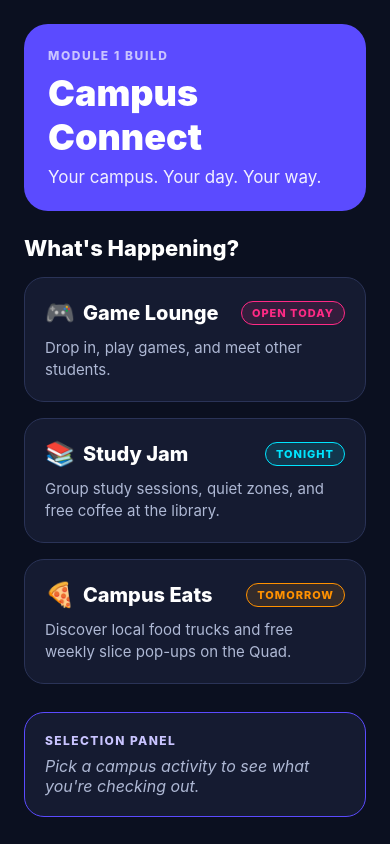
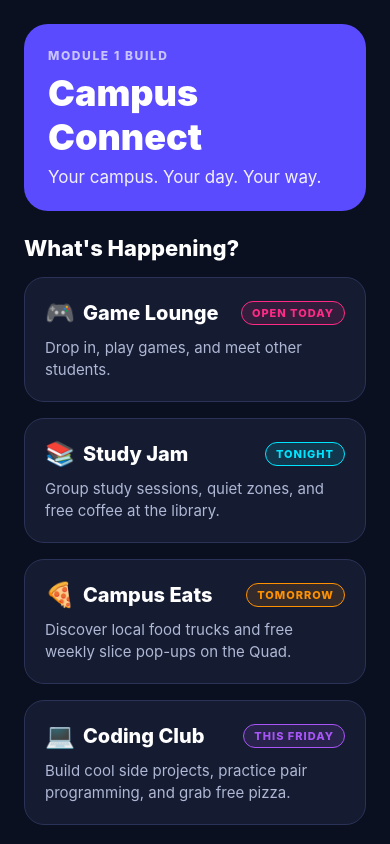
Before and after one commit to paulo240600/module-1-github-practice, a React Native app in the folder campus connect app/: screen / in a window 390 px wide. Built offline with nearby package versions, Linux system fonts and the light colour scheme.

Commit message:
Add an original Campus Connect activity

```diff
--- a/campus connect app/src/data/campusActivities.js
+++ b/campus connect app/src/data/campusActivities.js
@@ -23,4 +23,13 @@
     status: 'TOMORROW',
     accent: '#FF9100',
   },
+  // --- 🚀 Your Original 4th Activity ---
+  {
+    id: 'coding-club',
+    emoji: '💻',
+    title: 'Coding Club',
+    description: 'Build cool side projects, practice pair programming, and grab free pizza.',
+    status: 'THIS FRIDAY',
+    accent: '#A855F7', // Vibrant Purple
+  },
 ];
```
